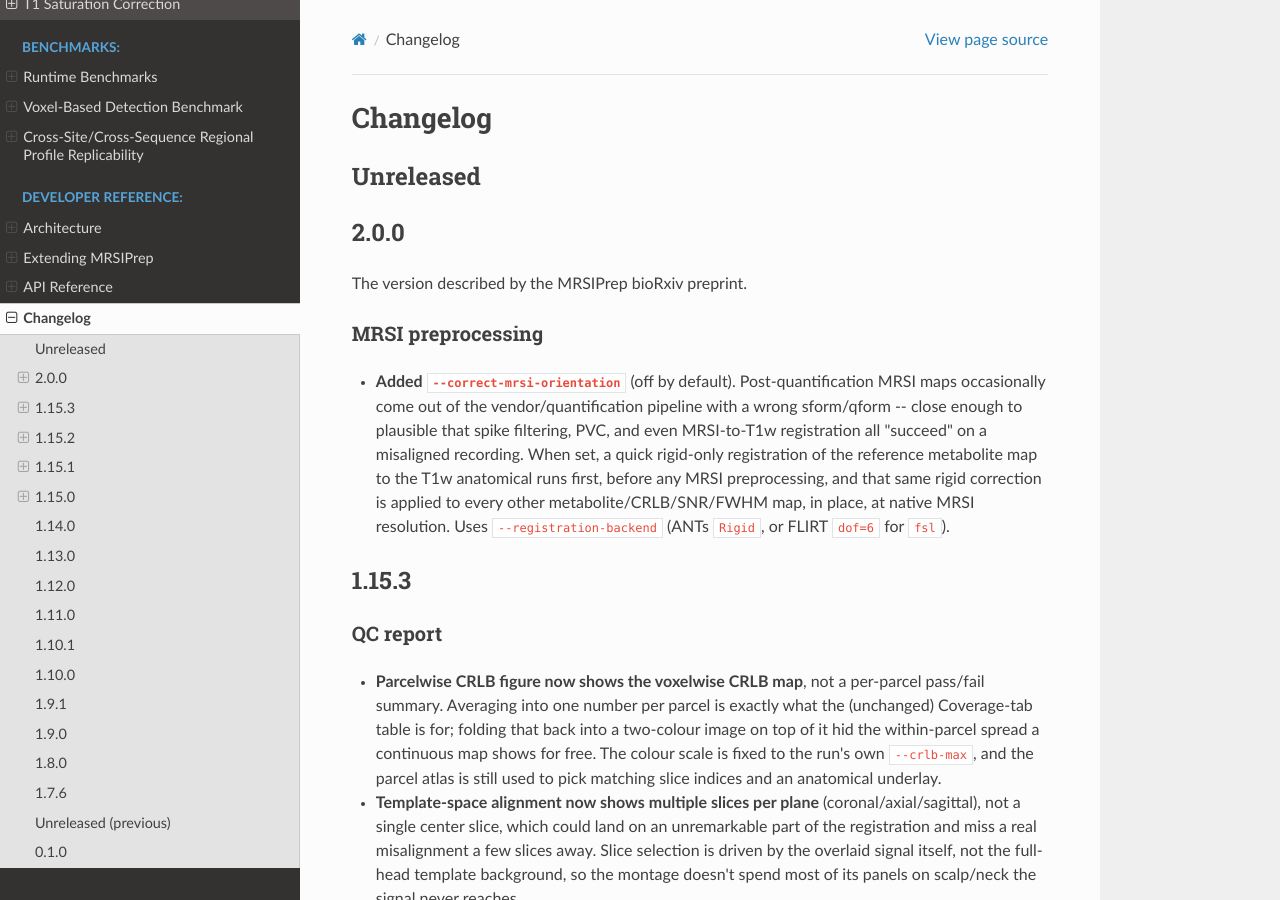
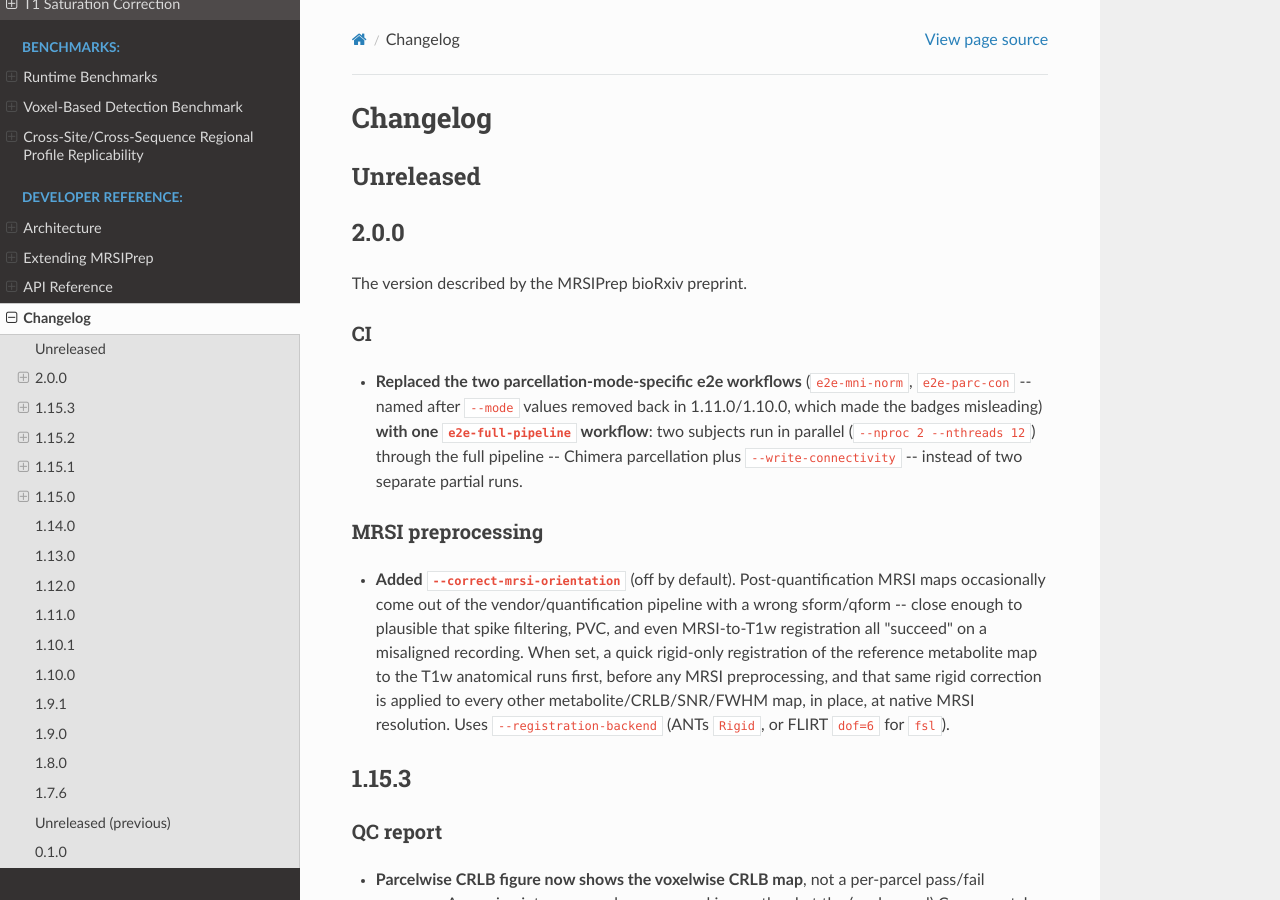
Before and after one commit to MRSI-Psychosis-UP/MRSIPrep, a Sphinx documentation site: the page built from docs/changelog.md, in a window 1280 px wide and 900 px high. Built offline with Sphinx 7.4.7 and the Read the Docs theme 3.1.0, drawn with Linux system fonts in a browser that asks for light colours; pages that are not in the unit, such as notebooks, are missing from menus.

Commit message:
Replace parcellation-mode e2e workflows with one full-pipeline run (#33)
e2e-mni-norm.yml and e2e-parc-con.yml were named after --mode values
(mni-norm, parc-con) removed back in 1.10.0/1.11.0 -- the badges kept
advertising modes that no longer exist, even though the workflows
themselves had already moved on to selecting by parcellation mode
(synthseg/chimera) via pytest -k. Between them they also never actually
exercised --write-connectivity.

Replaced both with a single e2e-full-pipeline.yml: two subjects run in
parallel (--nproc 2 --nthreads 12) through the full pipeline -- Chimera
parcellation (the most expensive parcellation backend: FreeSurfer
recon-all + Chimera) plus --write-connectivity -- instead of two
separate, cheaper partial runs. New assertions confirm the connectivity
matrix (sub-*/ses-*/connectivity/*_desc-connectivity_mrsi.npz) was
actually written, not just the always-on profile export.

Also fixes the QC-report glob, which still looked under the old
reports/coverage/ path flattened away in #29.

README.md/docs/index.md badges updated to match: one 'e2e full
pipeline' badge instead of the two stale mode-named ones, and the
version badge bumped to v2.0.0.

Co-authored-by: flucchetti <fedeerico.lucchetti@unil.ch>

```diff
--- a/docs/changelog.md
+++ b/docs/changelog.md
@@ -5,6 +5,15 @@
 ## 2.0.0
 
 The version described by the MRSIPrep bioRxiv preprint.
+
+### CI
+
+- **Replaced the two parcellation-mode-specific e2e workflows** (`e2e-mni-norm`,
+  `e2e-parc-con` -- named after `--mode` values removed back in 1.11.0/1.10.0,
+  which made the badges misleading) **with one `e2e-full-pipeline` workflow**:
+  two subjects run in parallel (`--nproc 2 --nthreads 12`) through the full
+  pipeline -- Chimera parcellation plus `--write-connectivity` -- instead of
+  two separate partial runs.
 
 ### MRSI preprocessing
 
```
Also changed, not shown: README.md (+3 -4 lines), docs/index.md (+2 -3 lines), 4 other files.
